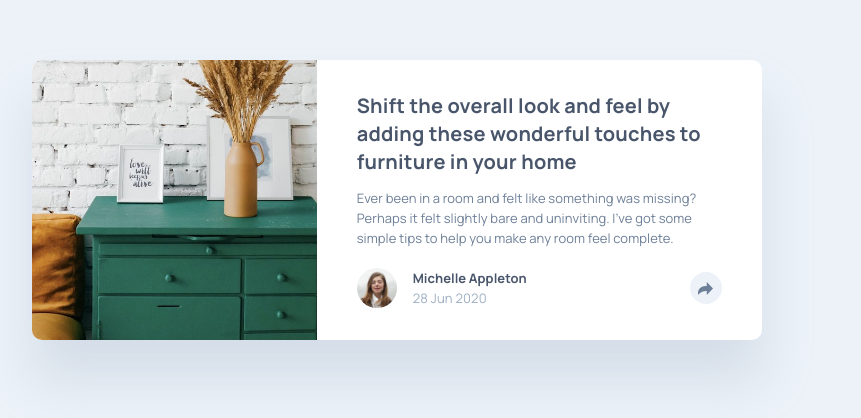
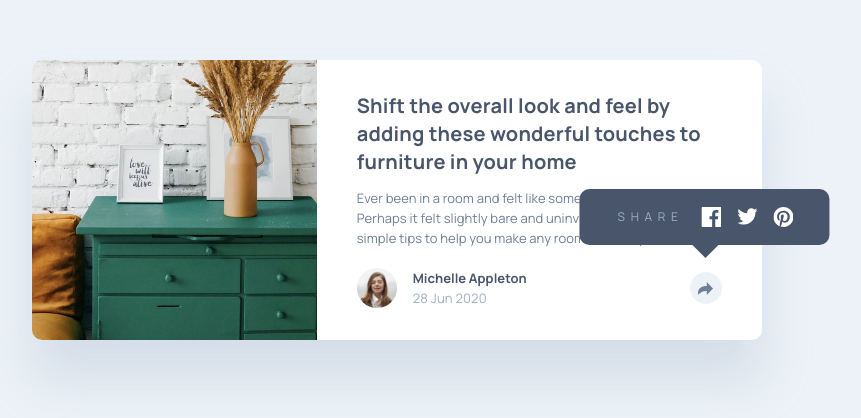
Before and after one commit to Outstandinggirl13/article-preview-component, a plain HTML site: page index.html in a window 1280 px wide. Shown: the part 200-618 px from the top of the page, without its empty margins (243-1104 px from the left). Drawn offline with Linux system fonts and the light colour scheme.

Commit message:
Developed the active state of share button (desktop).

```diff
--- a/styles.css
+++ b/styles.css
@@ -110,7 +110,7 @@ body {
     align-items: center;
     justify-content: space-between;
     padding: 16px 32px;
-    display: none;
+    /* display: none; */
 }
 
 .article-preview__window-share {
@@ -147,16 +147,18 @@ body {
         display: flex;
         flex-direction: row;
         height: 280px;
+        overflow: visible;
     }
 
     .article-preview-image {
         height: 100%;
-        border-radius: 0px;
+        border-radius: 10px 0 0 10px;
         width: 39%;
     }
 
     .article-preview__content {
         width: 61%;
+        position: relative;
     }
 
     .article-preview__content-info {
@@ -171,7 +173,38 @@ body {
     }
 
     .article-preview__content-block {
-        padding: 0 40px
+        padding: 0 40px;
+    }
+
+    .article-preview__window {
+        padding: 18px 28px;
+        position: absolute;
+/*      height: 55px;
+        width: 248px; */
+        /* bottom: 0px; */
+        border-radius: 10px;
+        top: 46%;
+        right: 0%;
+        transform: translate(27%, 0);
+    }
+
+    .article-preview__window-share p {
+        padding: 0 10px;
+    }
+
+    .article-preview__window:after {
+        border-left: 14px solid transparent;
+        border-right: 14px solid transparent;
+        border-top: 14px solid var(--very-dark-grayish-blue);
+        bottom: -13px;
+        content: '';
+        left: 50%;
+        margin-left: -13px;
+        position: absolute;
+    }
+
+    .article-preview__window-button {
+        display: none;
     }
 
 }
```
